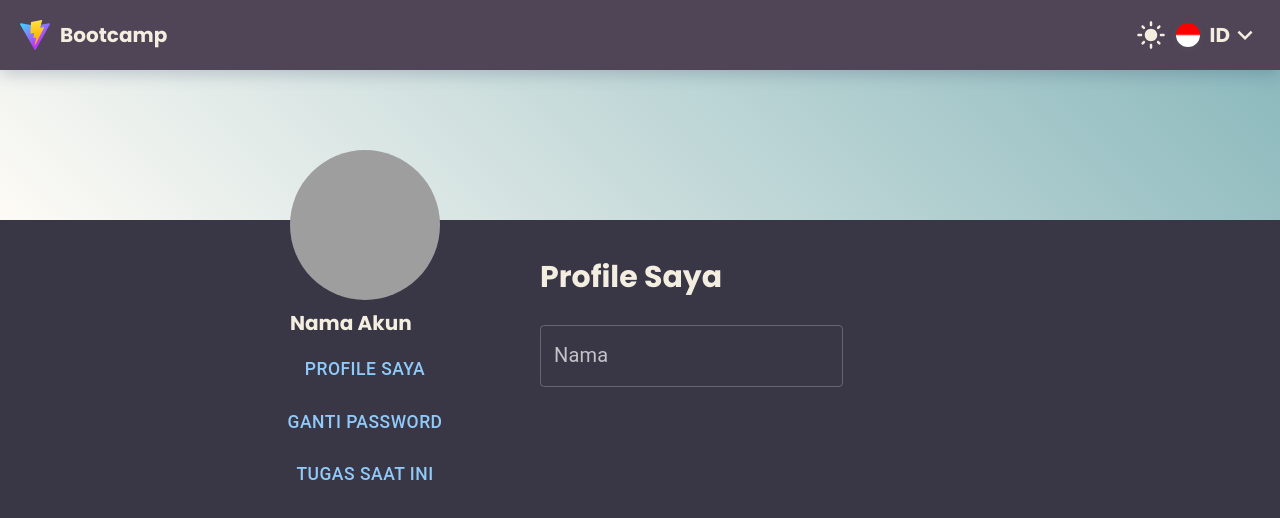
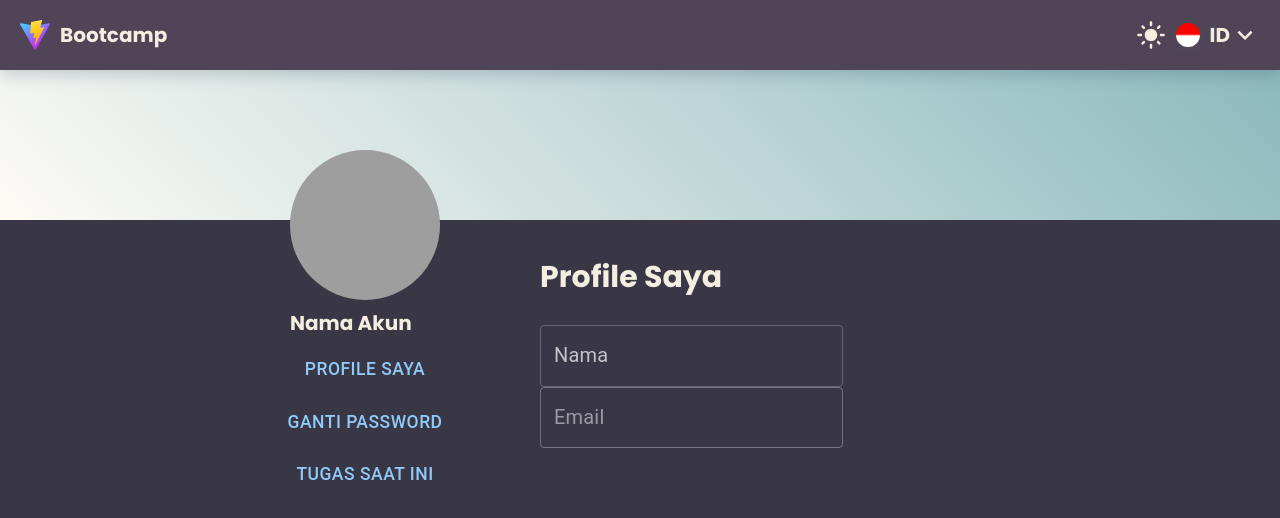
Before and after one commit to raihanputro/group-project-week-6, a React (Vite) app in the folder client/: page /profile in a window 1280 px wide. Shown: the top 518 px of the page. Built offline with nearby package versions, Linux system fonts and the light colour scheme; grey boxes are pictures that could not be loaded.

Commit message:
feat: add my profile

```diff
--- a/client/src/pages/Profile/components/MyProfile/index.jsx
+++ b/client/src/pages/Profile/components/MyProfile/index.jsx
@@ -1,15 +1,17 @@
 import { FormattedMessage } from 'react-intl';
+import { TextField } from '@mui/material';
+
 import classes from './style.module.scss';
-import { TextField } from '@mui/material';
 
 const MyProfile = () => {
   return (
-    <div>
+    <div className={classes.container}>
       <h2>
         <FormattedMessage id='profile_myProfile' />
       </h2>
-      <div>
-        <TextField id="outlined-basic" label="Nama" variant="outlined"/>
+      <div className={classes.containerTextField}>
+        <TextField className={classes.name} id="outlined-basic" label={<FormattedMessage id='profile_name' />} variant="outlined" />
+        <TextField className={classes.email} disabled id="outlined-basic" label={<FormattedMessage id='profile_email' />} variant="outlined" />
       </div>
     </div>
   )
--- a/client/src/pages/Profile/components/MyProfile/style.module.scss
+++ b/client/src/pages/Profile/components/MyProfile/style.module.scss
@@ -1 +1,10 @@
 @import '../../../../styles/base.scss';
+
+.container {
+    width: 100%;
+}
+
+.containerTextField {
+    @include directionY;
+    width: 100%;
+}
```
